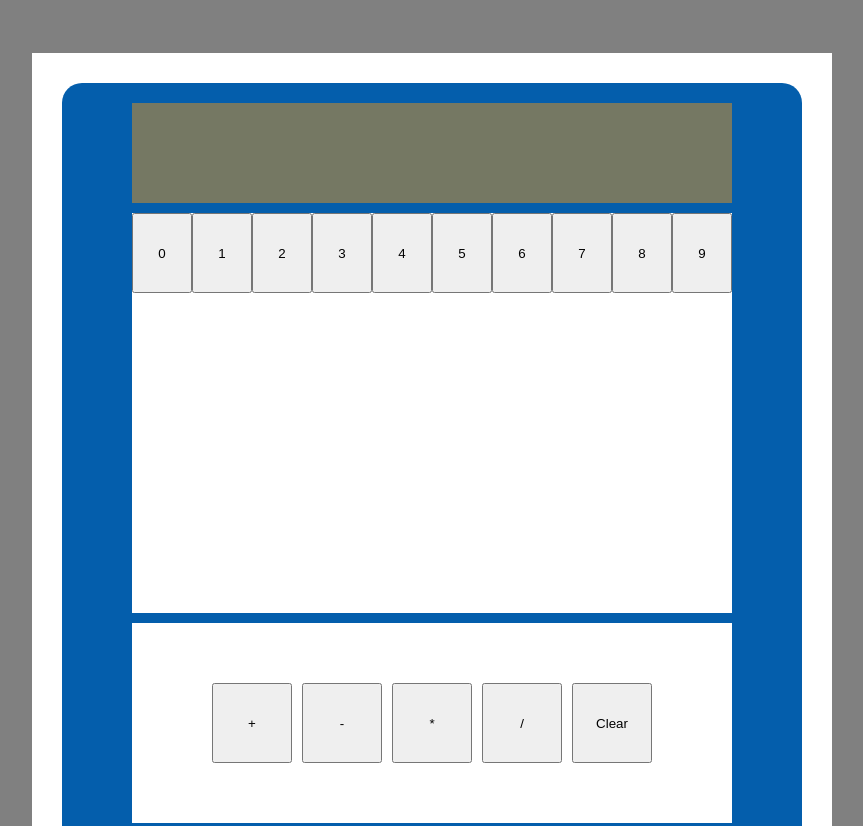
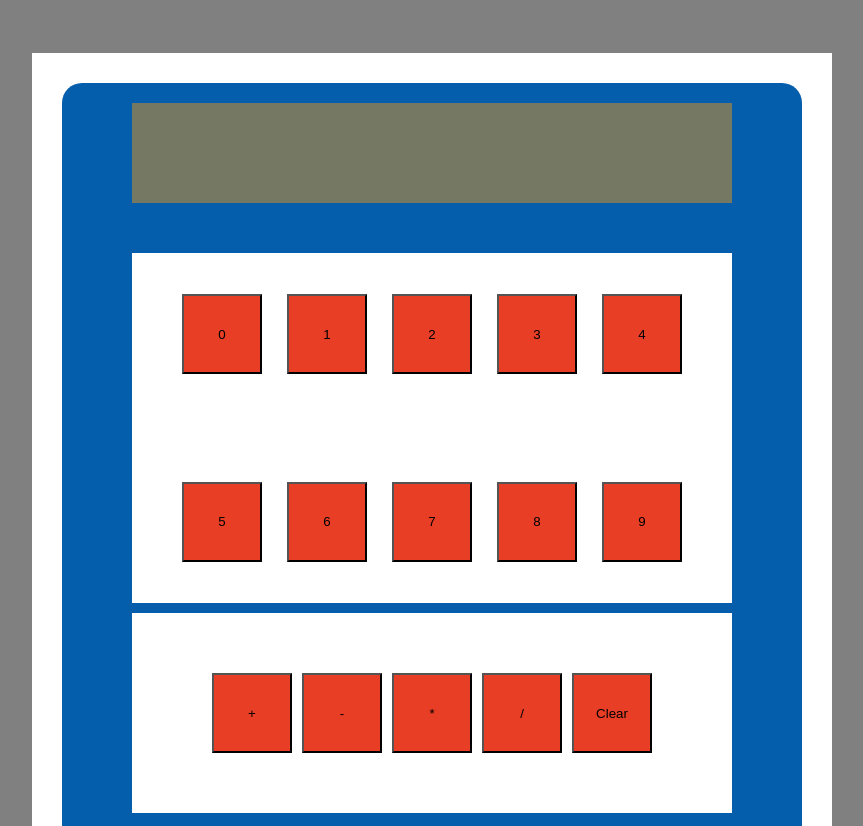
Before and after one commit to FelixInBytes/js-calculator, a plain HTML site: page index.html in a window 1280 px wide. Shown: the top 826 px of the page, without its empty margins (208-1071 px from the left). Drawn offline with Linux system fonts and the light colour scheme.

Commit message:
added further style options for buttons

```diff
--- a/styles.css
+++ b/styles.css
@@ -9,6 +9,7 @@ body{
 button{
     width: 80px;
     height: 80px;
+    background-color: #e83e25;
 }
 
 #ui-container{
@@ -49,8 +50,13 @@ button{
     display: flex;
     flex-direction: row;
     width: 600px;
-    height: 400px;
+    height: 350px;
     background-color: white;
+    gap: 25px;
+    flex-wrap: wrap;
+    align-items: center;
+    justify-content: center;
+    margin-top: 40px;
 }
 
 #calc-btns{
```
